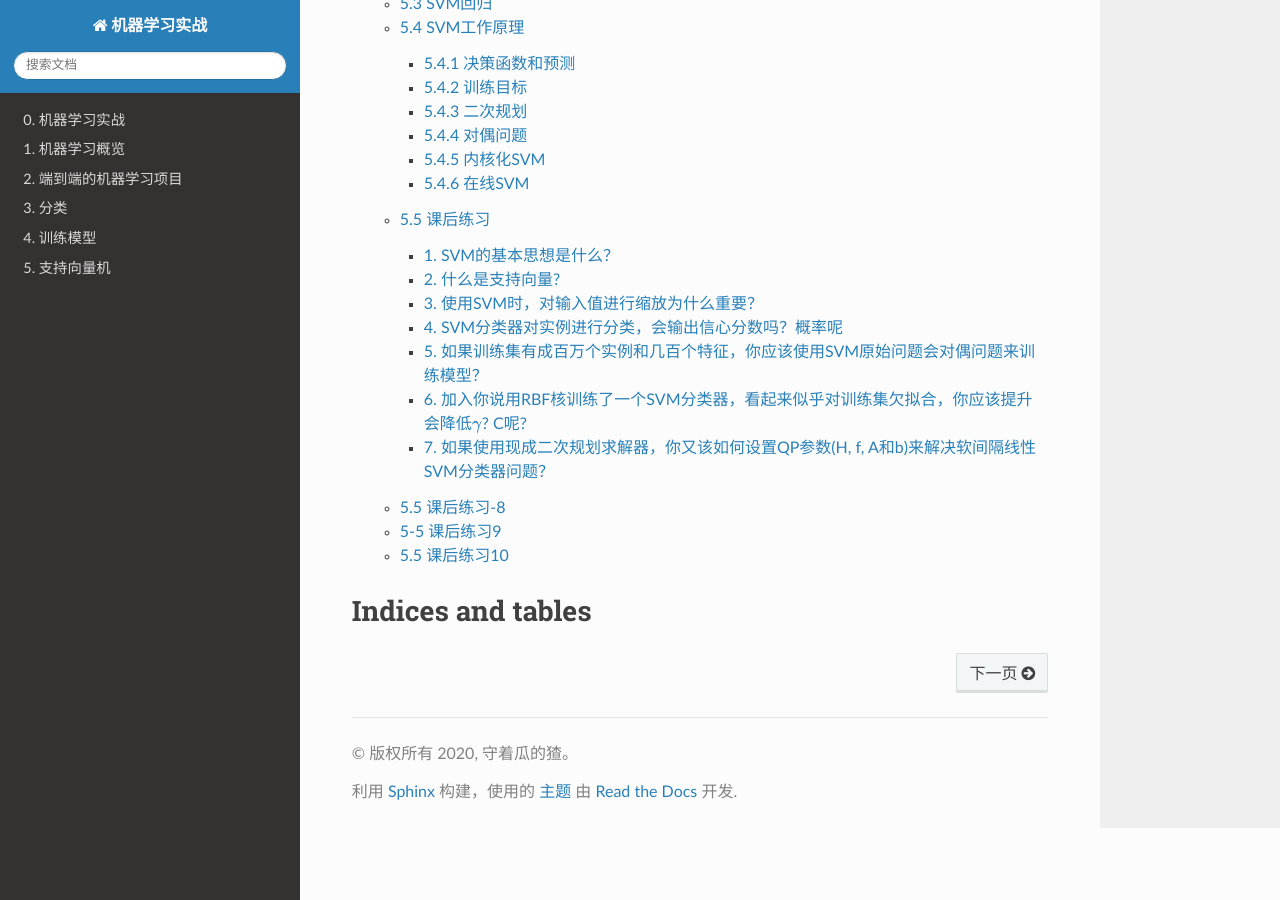
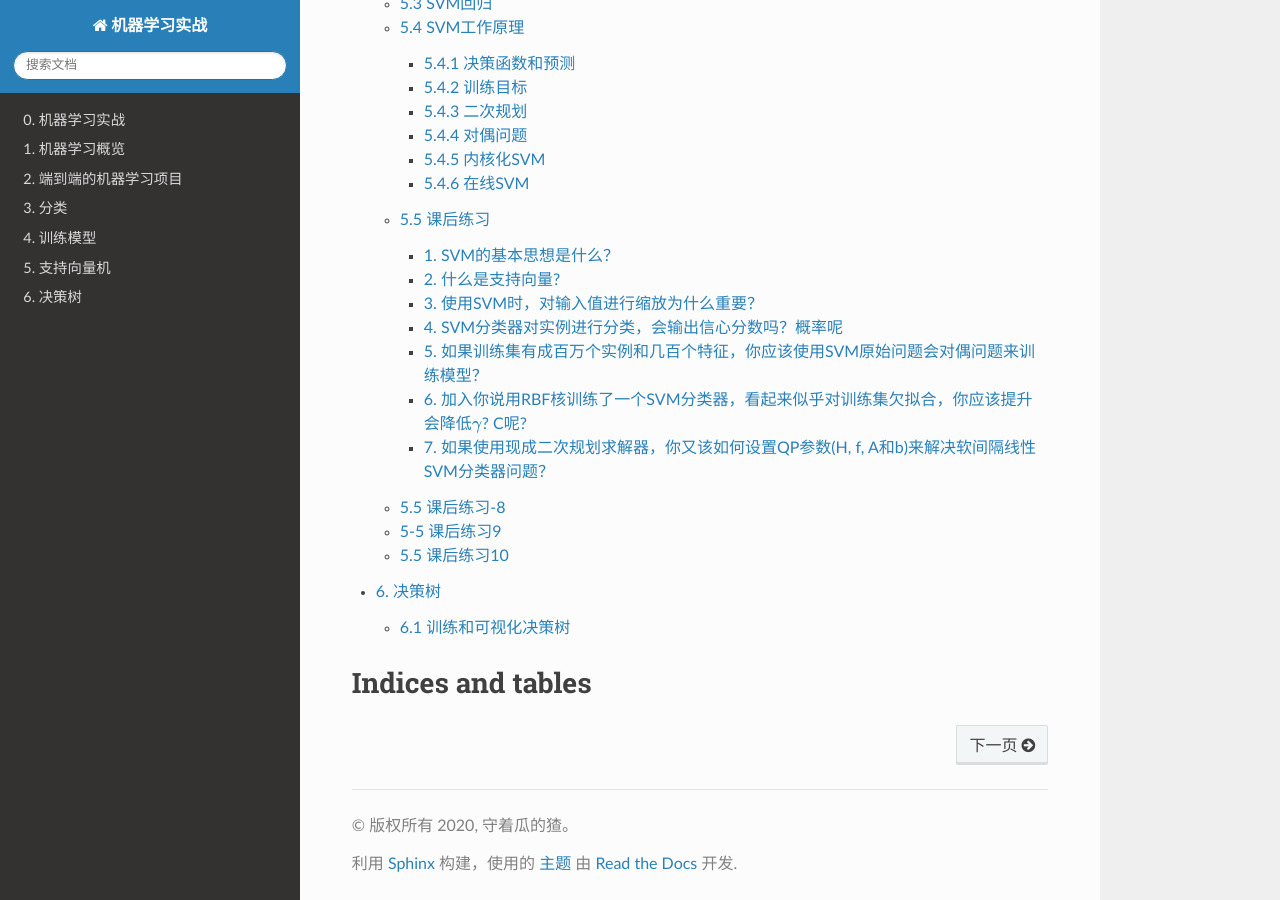
Before and after one commit to ShawnZhang31/ml-handson, a Sphinx documentation site: the page built from docs/source/index.rst, in a window 1280 px wide and 900 px high, scrolled down 2925 px. Built offline with Sphinx 7.4.7 and the Read the Docs theme 2.0.0, drawn with Linux system fonts in a browser that asks for light colours; formulas are drawn with MathJax 3; pages that are not in the unit, such as notebooks, are missing from menus; some of the changed lines change nothing that is shown.

Commit message:
add chapter 6-1

```diff
--- /dev/null
+++ b/docs/source/chapter6/index.rst
@@ -0,0 +1,11 @@
+6. 决策树
+====================
+
+与SVM一样，决策树是通用的机器学习算法，可以执行分类和回归任务，甚至是多输出任务。他们是功能强大的算法，能够你和复杂的数据集。
+
+决策树也是随机森林的基本组成部分，是当今最强大的机器学习算法之一。
+
+.. toctree::
+   :maxdepth: 1
+
+   6-1_decision_tree_train_visual.ipynb
--- a/docs/source/index.rst
+++ b/docs/source/index.rst
@@ -15,6 +15,7 @@
    chapter3/index.rst
    chapter4/index.rst
    chapter5/index.rst
+   chapter6/index.rst
 
 
 Indices and tables
```
Also changed, not shown: docs/source/chapter6/6-1_decision_tree_train_visual.ipynb (added), docs/source/chapter6/6-1_files/iris_tree.png (added), 1 other file.
